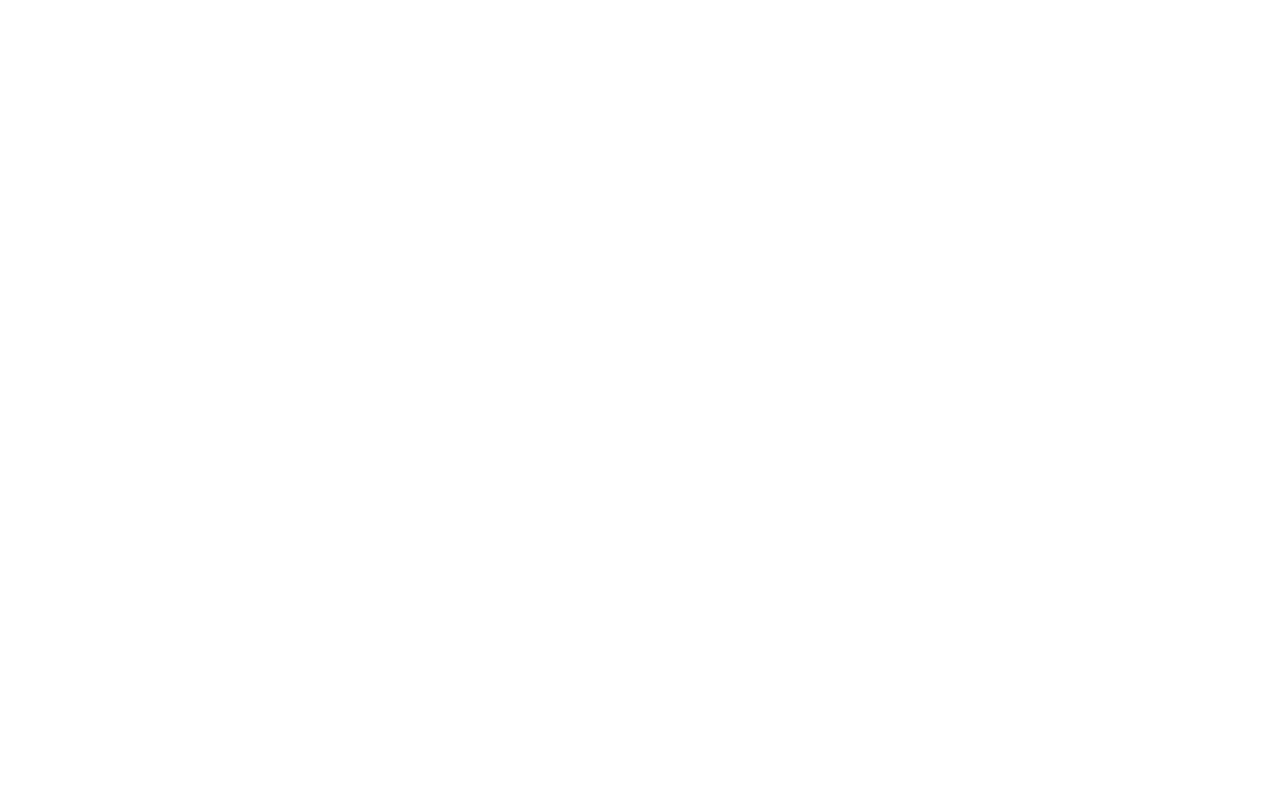
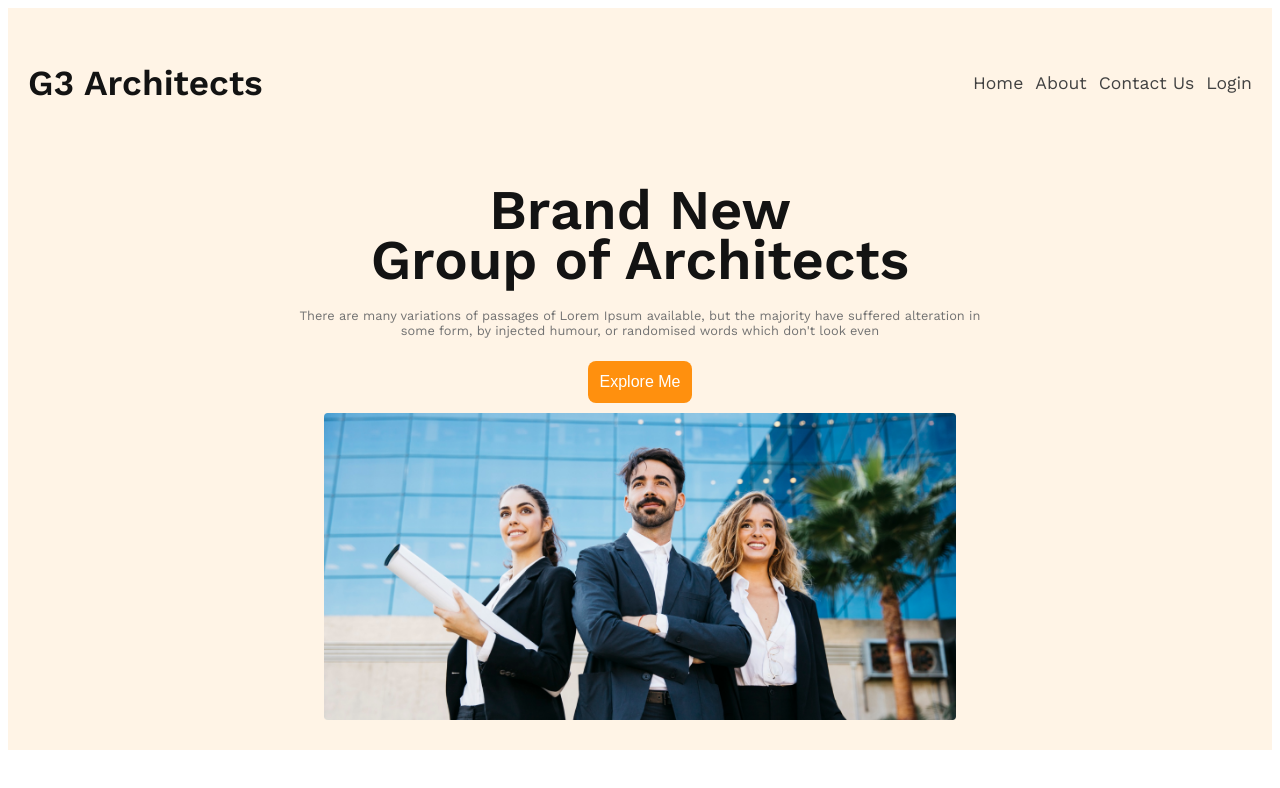
Before and after one commit to meghla840/responsive-practice2, a plain HTML site: page index.html in a window 1280 px wide. Drawn offline with nearby package versions, Linux system fonts and the light colour scheme.

Commit message:
added header section

```diff
--- a/index.html
+++ b/index.html
@@ -4,9 +4,31 @@
     <meta charset="UTF-8">
     <meta name="viewport" content="width=device-width, initial-scale=1.0">
     <link rel="stylesheet" href="styles/style.css">
+    <link rel="preconnect" href="https://fonts.googleapis.com">
+<link rel="preconnect" href="https://fonts.gstatic.com" crossorigin>
+<link href="https://fonts.googleapis.com/css2?family=Work+Sans:ital,wght@0,100..900;1,100..900&display=swap" rel="stylesheet">
     <title>Practice_responsive </title>
 </head>
-<body>
+<body class="work-sans">
+    <header>
+        <nav>
+            <h1 class="dark1">G3 Architects
+            </h1>
+            <ul class="dark2"><li>Home</li>
+            <li>About</li>
+            <li>Contact Us</li>
+            <li>Login</li></ul>
+        </nav>
+        <section class="header-brand">
+            <h1 class="brand-name dark1">Brand New <br>
+                Group of Architects</h1>
+                <p class="brand-desc dark3">There are many variations of passages of Lorem Ipsum available, but the majority have suffered alteration in <br> some form, by injected humour, or randomised words which don't look even</p>
+                <button class="btn-primary">Explore Me</button>
+                <img src="images/banner.png" alt="">
+        </section>
+    </header>
+    <main></main>
+    <footer></footer>
 
 </body>
 </html>
--- a/styles/style.css
+++ b/styles/style.css
@@ -0,0 +1,78 @@
+/*shared design*/
+
+.work-sans {
+  font-family: "Work Sans", sans-serif;
+  font-optical-sizing: auto;
+  font-style: normal;
+}
+
+.dark1{
+    color: #131313;
+}
+.dark2{
+    color: #424242;
+}
+.dark3{
+    color: #727272;
+}
+.btn-primary{
+    background-color: rgba(255, 144, 14, 1);
+    color: white;
+    border-radius: 8px;
+    font-size: 1rem;
+    padding: 12px;
+    font-weight: 500;
+    border: none;
+
+}
+
+/*Header */
+header{
+    background-color: rgba(255, 144, 14, 0.1);
+    padding-top: 20px;
+    padding-bottom: 30px;
+    margin: 0%;
+}
+/*nav*/
+
+nav{
+    display: flex;
+    justify-content: space-between;
+    align-items: center;
+    margin: 5px 20px;
+}
+nav ul{
+    display: flex;
+    list-style: none;
+    gap: 12px;
+}
+nav h1{
+    font-size: 2.2rem;
+    font-weight: 600;
+}
+nav li{
+    font-size: 1.1rem;
+    font-weight: 400;
+}
+/* Brand New group section */
+.header-brand{
+    display: flex;
+    flex-direction: column;
+    justify-content: center;
+    align-items: center;
+    text-align: center;
+    gap: 10px;
+}
+.header-brand p{
+    font-size: .8rem;
+    font-weight: 400;
+}
+.header-brand h1{
+    font-size: 3.5rem;
+    font-weight: 600;
+    line-height: .9;
+    margin-bottom: 0%;
+}
+.header-brand img{
+    width: 50%;
+}
```
